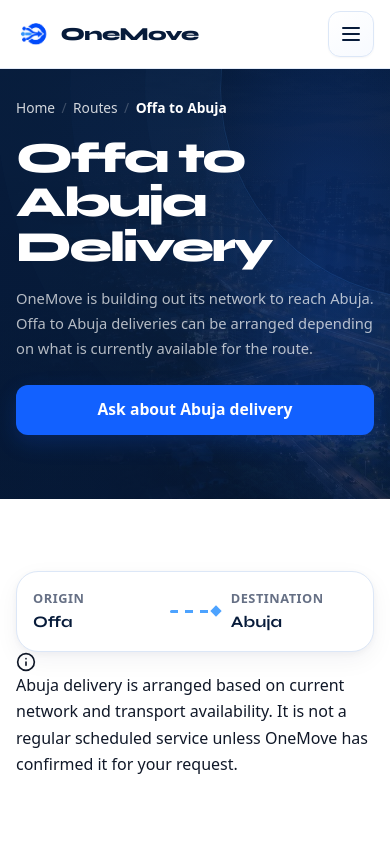
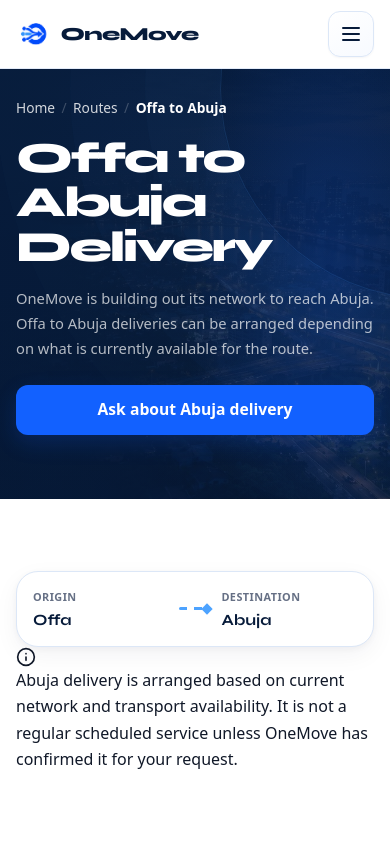
Before and after one commit to hoblemercytech/OneMove, a React (Vite) app: page /routes/offa-to-abuja/ in a window 390 px wide. Shown: the top 844 px of the page. Built offline with nearby package versions, Linux system fonts and the light colour scheme; a web font is replaced by a local one.

Commit message:
Update components.css

```diff
--- a/src/styles/components.css
+++ b/src/styles/components.css
@@ -2984,7 +2984,7 @@
 @media (max-width: 560px) {
   .routebar {
     display: grid;
-    grid-template-columns: minmax(0, 1fr) minmax(24px, 0.4fr) minmax(0, 1fr);
+    grid-template-columns: minmax(0, 1fr) 32px minmax(0, 1fr);
     align-items: center;
     gap: 0.65rem;
     padding: 1rem;
@@ -2992,11 +2992,17 @@
 
   .routebar > div {
     min-width: 0;
+    gap: 0.25rem;
   }
 
   .routebar strong {
-    font-size: 1rem;
+    font-size: clamp(0.9rem, 4vw, 1.05rem);
+    line-height: 1.3;
     overflow-wrap: anywhere;
+  }
+
+  .routebar__k {
+    font-size: 0.68rem;
   }
 
   .routebar__line {
@@ -3004,7 +3010,6 @@
     min-width: 0;
   }
 }
-
 
 /* ═══════════════════════════════════════════
    ABOUT / VALUES
```
